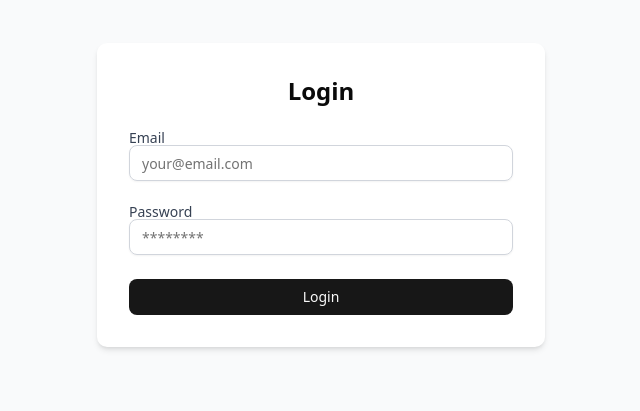
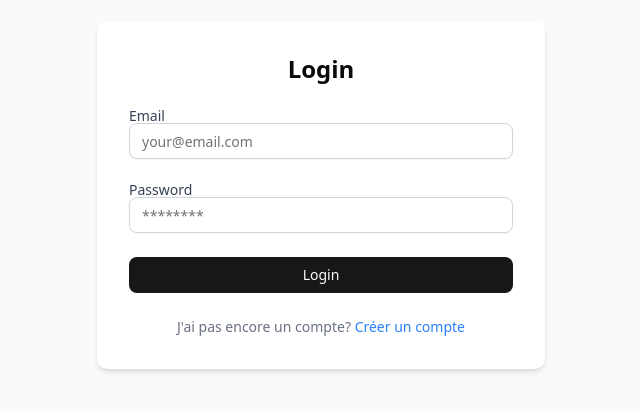
Before and after one commit to maharyfenitra/madabel-front, a Next.js app: page /auth/login in a window 1280 px wide. Shown: the part 205-616 px from the top of the page, without its empty margins (319-959 px from the left). Built offline with nearby package versions, Linux system fonts and the light colour scheme.

Commit message:
config server

```diff
--- a/src/app/auth/login/page.tsx
+++ b/src/app/auth/login/page.tsx
@@ -1,4 +1,5 @@
 "use client";
+import Link from "next/link";
 import { MadaButton, MadaInput, MadaLabel } from "@/app/lib/components";
 import { useLogin } from "./hooks/useLogin";
 
@@ -32,6 +33,12 @@
         </div>
 
         <MadaButton className="w-full" onClick={handleSubmit}>Login</MadaButton>
+        <p className="text-center text-sm text-gray-500">
+          J'ai pas encore un compte?{" "}
+          <Link href="/auth/signup" className="text-blue-500 hover:underline">
+            Créer un compte
+          </Link>
+        </p>
       </div>
     </div>
   );
--- a/src/app/auth/signup/page.tsx
+++ b/src/app/auth/signup/page.tsx
@@ -71,7 +71,7 @@
         </MadaButton>
 
         <p className="text-center text-sm text-gray-500">
-          Already have an account?{" "}
+          J'ai déjà un compte?{" "}
           <Link href="/auth/login" className="text-blue-500 hover:underline">
             Login
           </Link>
--- a/src/app/lib/api/configServer.ts
+++ b/src/app/lib/api/configServer.ts
@@ -1,6 +1,6 @@
 export const URL_CONFIG = {
   //uri : "http://161.97.162.47:8000",
   //ur_socket: "161.97.162.47:8000"
-  uri: "http://localhost:8001",
+  uri: "http://79.137.77.156:8001",
   ur_socket: "localhost:8001",
 };
```
